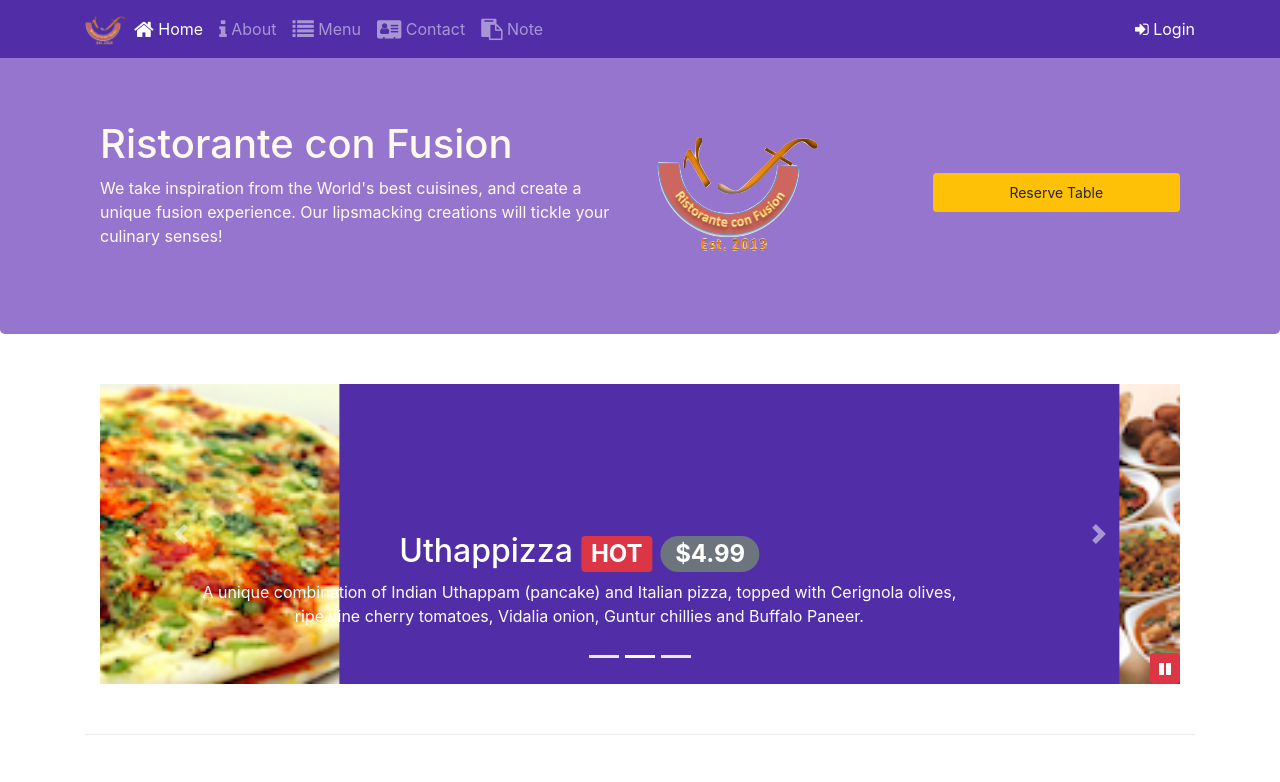
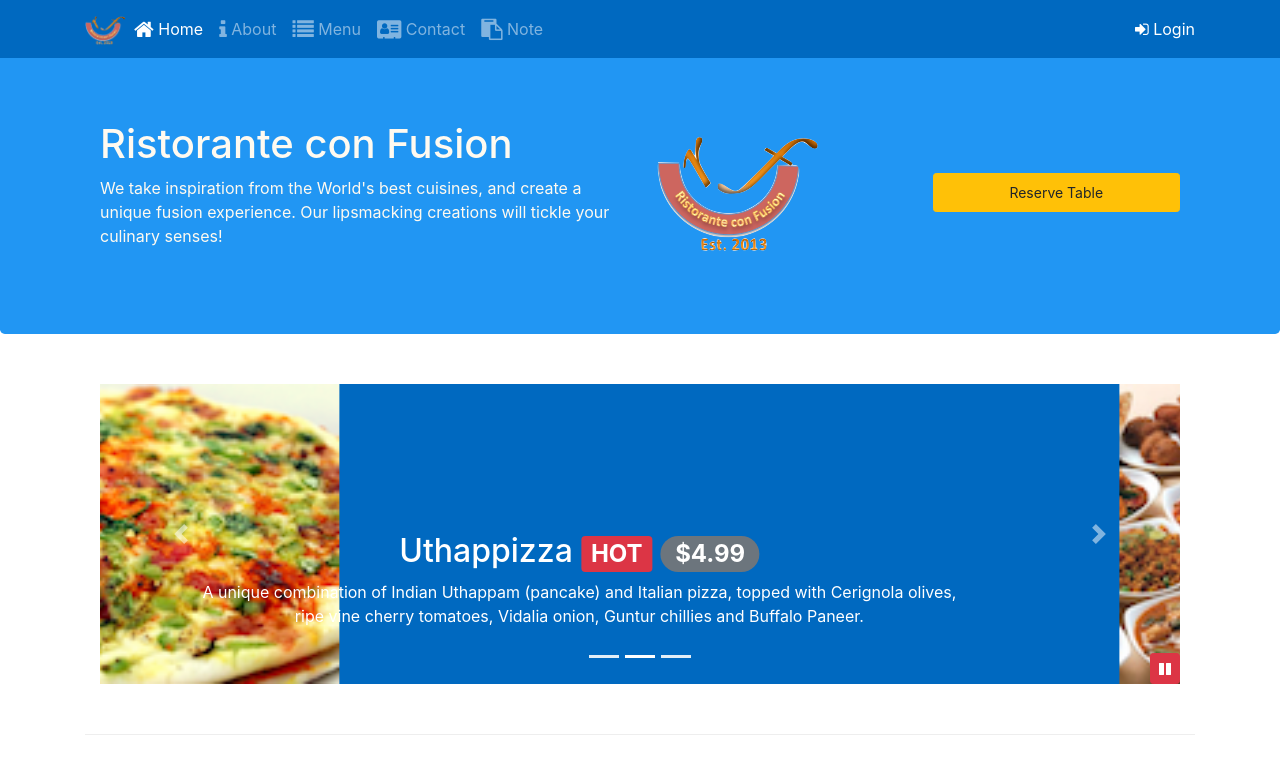
Before and after one commit to SilverWind96/SilverWind96.github.io, a website: page index.html in a window 1280 px wide. Shown: the top 782 px of the page. Drawn offline with Linux system fonts and the light colour scheme; files whose address does not match are found by name.

Commit message:
change color

```diff
--- a/css/style.scss
+++ b/css/style.scss
@@ -1,7 +1,7 @@
 $lt-gray: #ddd;
-$background-dark: #512da8;
-$background-light: #9575cd;
-$backgound-pale: #d1c4e9;
+$background-dark: #0069c0;
+$background-light: #2196f3;
+$backgound-pale: #e1f5fe;
 
 //Height variables
 $carousel-item-height: 300px;
@@ -45,7 +45,7 @@ body {
   z-index: 0;
 }
 .navbar-dark {
-  background-color: #512da8;
+  background-color: $background-dark;
 }
 html {
   scroll-behavior: smooth;
```
Also changed, not shown: css/style.css, 1 other file.
